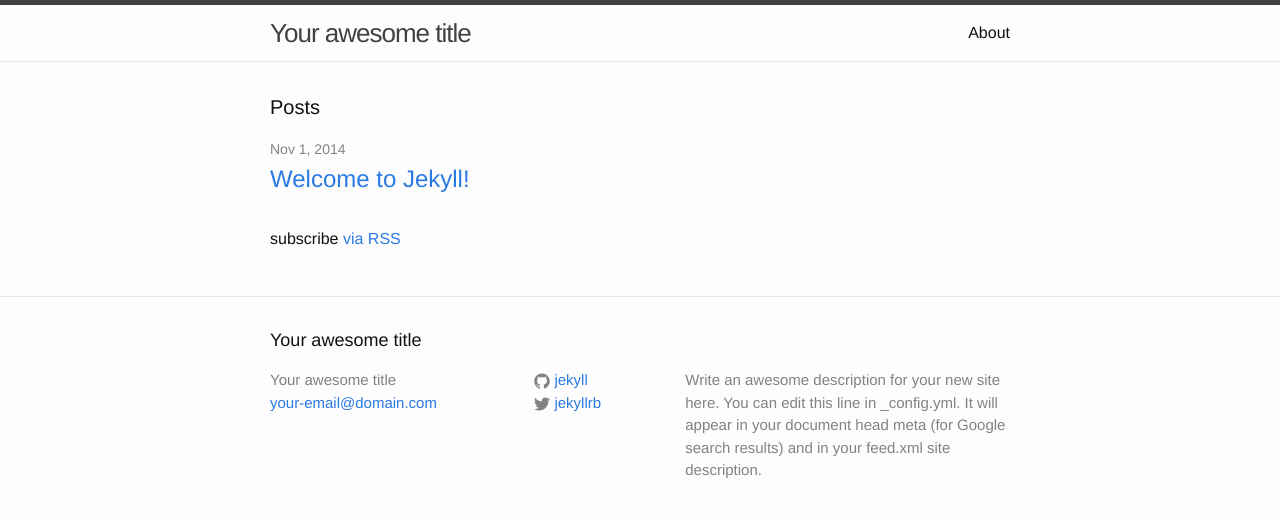
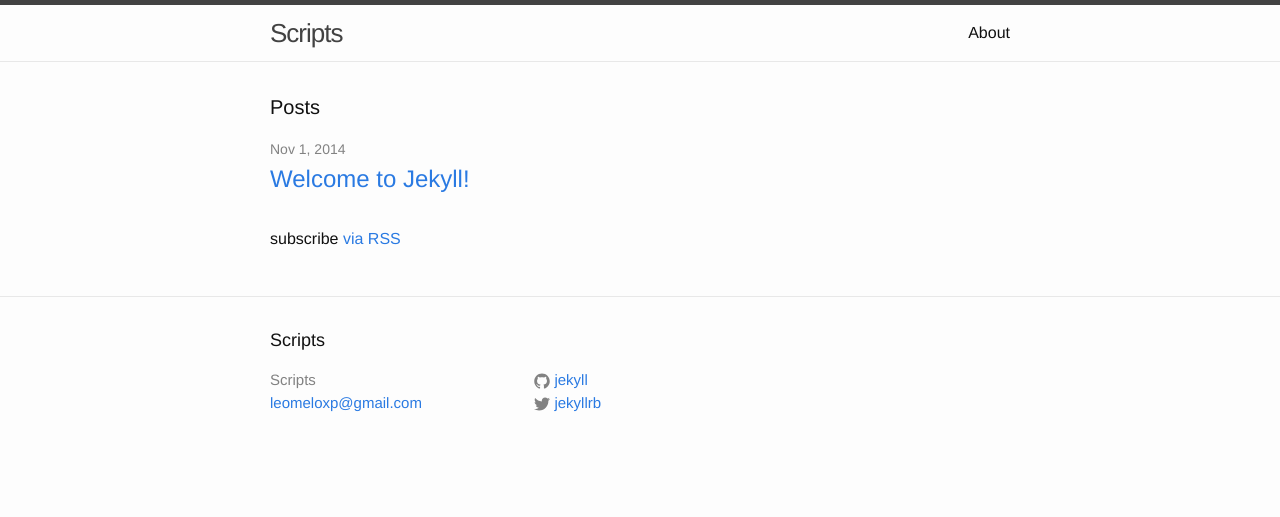
Before and after one commit to JLCNate/scripts, a Jekyll site: the page built from index.html, in a window 1280 px wide. Shown: the top 517 px of the page. Built offline with Jekyll 4.4.1, drawn with Linux system fonts in a browser that asks for light colours.

Commit message:
Basic description edit
Also edited some settings for layout and jekyll project page deployment

```diff
--- a/_config.yml
+++ b/_config.yml
@@ -1,12 +1,10 @@
 # Site settings
-title: Your awesome title
-email: your-email@domain.com
+title: Scripts
+email: leomeloxp@gmail.com
 description: > # this means to ignore newlines until "baseurl:"
-  Write an awesome description for your new site here. You can edit this
-  line in _config.yml. It will appear in your document head meta (for
-  Google search results) and in your feed.xml site description.
-baseurl: "" # the subpath of your site, e.g. /blog/
-url: "http://yourdomain.com" # the base hostname & protocol for your site
+
+baseurl: "/scripts" # the subpath of your site, e.g. /blog/
+url: "http://leomeloxp.github.io" # the base hostname & protocol for your site
 twitter_username: jekyllrb
 github_username:  jekyll
 
```
